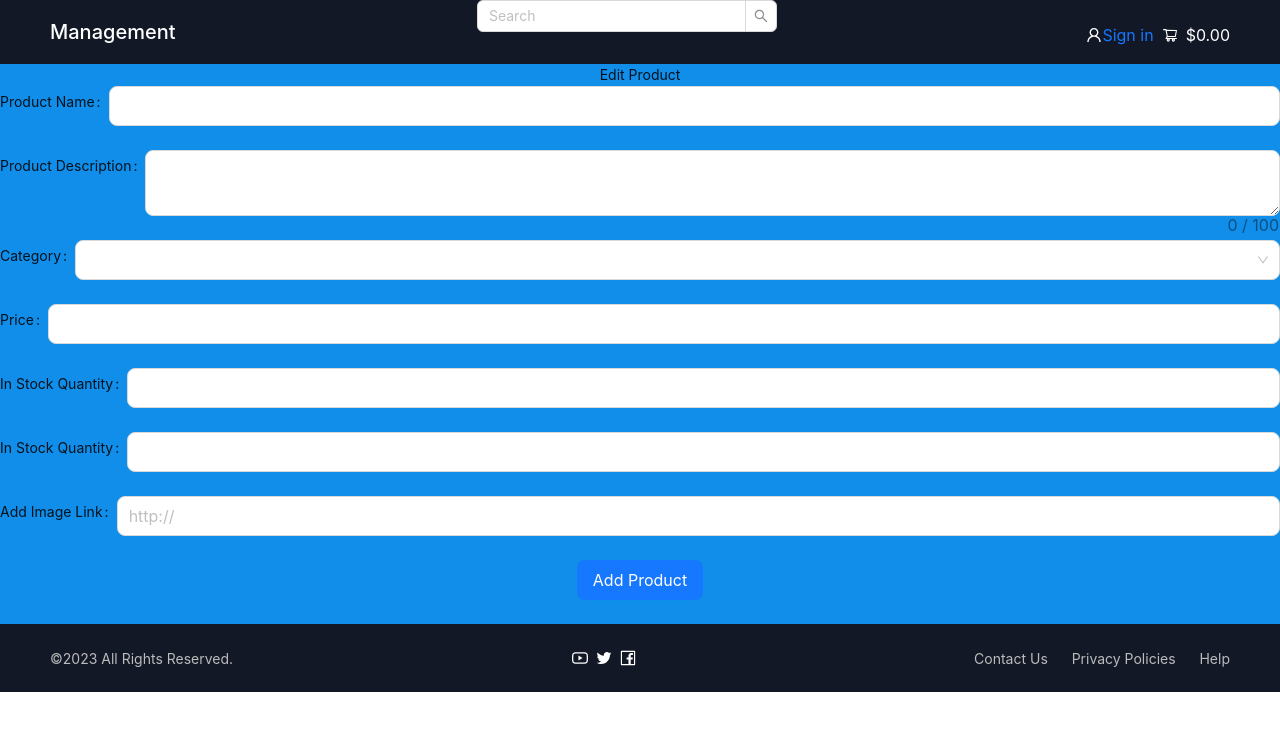
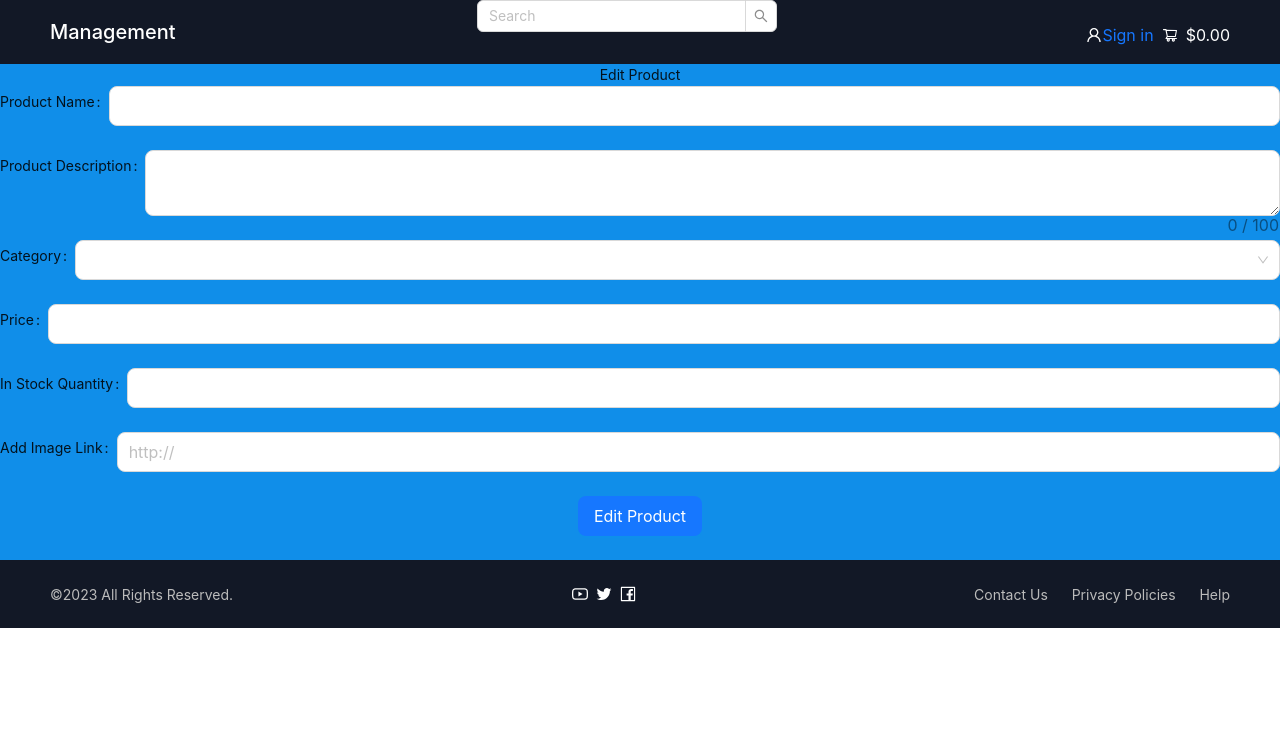
Before and after one commit to Chuwa-project-team/Project1-frontend, a React (Vite) app: page /editProduct/1 in a window 1280 px wide. Shown: the top 730 px of the page. Built offline with nearby package versions, Linux system fonts and the light colour scheme.

Commit message:
fix small bugs of create / edit product

```diff
--- a/src/pages/CreateProduct/index.jsx
+++ b/src/pages/CreateProduct/index.jsx
@@ -10,42 +10,42 @@ export default function CreateProduct() {
   const fields = [
     {
         label: 'Product Name',
-        name: 'productName',
+        name: 'name',
         type: 'text'
     },
     {
         label: 'Product Description',
-        name: 'productDescription',
+        name: 'description',
         type: 'textarea'
     },
     {
         label: 'Category',
-        name: 'productCategory',
+        name: 'category',
         type: 'select'
     },
     {
         label: 'Price',
-        name: 'productPrice',
+        name: 'price',
         type: 'text'
     },
     {
         label: 'In Stock Quantity',
-        name: 'productQuantity',
+        name: 'quantity',
         type: 'text'
     },
     {
         label: 'Add Image Link',
         placeholder: 'http://',
-        name: 'productImage',
+        name: 'imageUrl',
         type: 'text'
     }
   ];
 
   const onSubmit = async (formData) => {
     try {
-      const newProduct = await createNewProduct(formData);
+      const response = await createNewProduct(formData);
       navigate(location.state?.from || '/');
-      return newProduct;
+      console.log(`Product successfully created ${response}`);
     } catch (err) {
       console.error("Error creating new product: ", err);
     }
--- a/src/pages/EditProduct/index.jsx
+++ b/src/pages/EditProduct/index.jsx
@@ -11,38 +11,33 @@ export default function EditProduct() {
   const fields = [
     {
         label: 'Product Name',
-        name: 'productName',
+        name: 'name',
         type: 'text'
     },
     {
         label: 'Product Description',
-        name: 'productDescription',
+        name: 'description',
         type: 'textarea'
     },
     {
         label: 'Category',
-        name: 'productCategory',
+        name: 'category',
         type: 'select'
     },
     {
         label: 'Price',
-        name: 'productPrice',
+        name: 'price',
         type: 'text'
     },
     {
         label: 'In Stock Quantity',
-        name: 'productQuantity',
-        type: 'text'
-    },
-    {
-        label: 'In Stock Quantity',
-        name: 'productQuantity',
+        name: 'quantity',
         type: 'text'
     },
     {
         label: 'Add Image Link',
         placeholder: 'http://',
-        name: 'productImage',
+        name: 'imageUrl',
         type: 'text'
     }
   ];
@@ -54,7 +49,7 @@ export default function EditProduct() {
   return (
     <div>
       <ProductForm
-        buttonText="Add Product"
+        buttonText="Edit Product"
         onSubmit={onSubmit}
         title="Edit Product"
         fields={fields}
```
